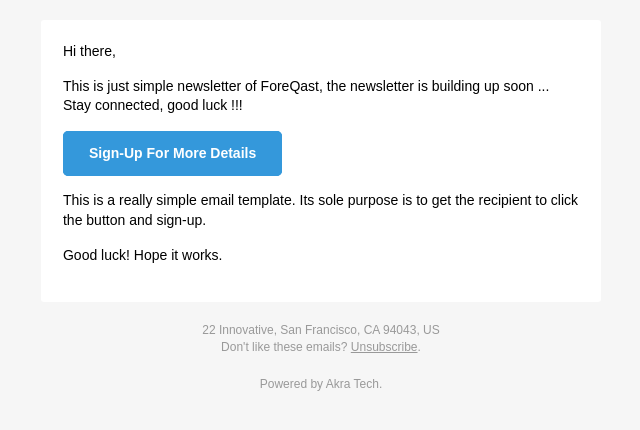
After one commit to git-akratech/foreqast-new, a Python web app: template templates/landing/news_letter_email_v1.html in a window 1280 px wide. The commit adds this page. Shown: the top 430 px of the page, without its empty margins (319-959 px from the left). Run offline with Jinja, Linux system fonts and the light colour scheme; the template is opened without the code that fills it, so the values that code supplies are empty.

Commit message:
Foreqast: Added newsletter functionality

```diff
--- a/requirements.txt
+++ b/requirements.txt
@@ -20,3 +20,4 @@ mysqlclient==2.1.0
 python-dotenv==0.19.2
 SQLAlchemy==1.4.29
 passlib==1.7.4
+sendgrid==6.9.4
--- /dev/null
+++ b/templates/landing/news_letter_email_v1.html
@@ -0,0 +1,405 @@
+<!doctype html>
+<html>
+  <head>
+    <meta name="viewport" content="width=device-width, initial-scale=1.0"/>
+    <meta http-equiv="Content-Type" content="text/html; charset=UTF-8" />
+    <title>ForeQast Newsletter EMail</title>
+    <style>
+      /* -------------------------------------
+          GLOBAL RESETS
+      ------------------------------------- */
+
+      /*All the styling goes here*/
+
+      img {
+        border: none;
+        -ms-interpolation-mode: bicubic;
+        max-width: 100%;
+      }
+
+      body {
+        background-color: #f6f6f6;
+        font-family: sans-serif;
+        -webkit-font-smoothing: antialiased;
+        font-size: 14px;
+        line-height: 1.4;
+        margin: 0;
+        padding: 0;
+        -ms-text-size-adjust: 100%;
+        -webkit-text-size-adjust: 100%;
+      }
+
+      table {
+        border-collapse: separate;
+        mso-table-lspace: 0pt;
+        mso-table-rspace: 0pt;
+        width: 100%; }
+        table td {
+          font-family: sans-serif;
+          font-size: 14px;
+          vertical-align: top;
+      }
+
+      /* -------------------------------------
+          BODY & CONTAINER
+      ------------------------------------- */
+
+      .body {
+        background-color: #f6f6f6;
+        width: 100%;
+      }
+
+      /* Set a max-width, and make it display as block so it will automatically stretch to that width, but will also shrink down on a phone or something */
+      .container {
+        display: block;
+        margin: 0 auto !important;
+        /* makes it centered */
+        max-width: 580px;
+        padding: 10px;
+        width: 580px;
+      }
+
+      /* This should also be a block element, so that it will fill 100% of the .container */
+      .content {
+        box-sizing: border-box;
+        display: block;
+        margin: 0 auto;
+        max-width: 580px;
+        padding: 10px;
+      }
+
+      /* -------------------------------------
+          HEADER, FOOTER, MAIN
+      ------------------------------------- */
+      .main {
+        background: #ffffff;
+        border-radius: 3px;
+        width: 100%;
+      }
+
+      .wrapper {
+        box-sizing: border-box;
+        padding: 20px;
+      }
+
+      .content-block {
+        padding-bottom: 10px;
+        padding-top: 10px;
+      }
+
+      .footer {
+        clear: both;
+        margin-top: 10px;
+        text-align: center;
+        width: 100%;
+      }
+        .footer td,
+        .footer p,
+        .footer span,
+        .footer a {
+          color: #999999;
+          font-size: 12px;
+          text-align: center;
+      }
+
+      /* -------------------------------------
+          TYPOGRAPHY
+      ------------------------------------- */
+      h1,
+      h2,
+      h3,
+      h4 {
+        color: #000000;
+        font-family: sans-serif;
+        font-weight: 400;
+        line-height: 1.4;
+        margin: 0;
+        margin-bottom: 30px;
+      }
+
+      h1 {
+        font-size: 35px;
+        font-weight: 300;
+        text-align: center;
+        text-transform: capitalize;
+      }
+
+      p,
+      ul,
+      ol {
+        font-family: sans-serif;
+        font-size: 14px;
+        font-weight: normal;
+        margin: 0;
+        margin-bottom: 15px;
+      }
+        p li,
+        ul li,
+        ol li {
+          list-style-position: inside;
+          margin-left: 5px;
+      }
+
+      a {
+        color: #3498db;
+        text-decoration: underline;
+      }
+
+      /* -------------------------------------
+          BUTTONS
+      ------------------------------------- */
+      .btn {
+        box-sizing: border-box;
+        width: 100%; }
+        .btn > tbody > tr > td {
+          padding-bottom: 15px; }
+        .btn table {
+          width: auto;
+      }
+        .btn table td {
+          background-color: #ffffff;
+          border-radius: 5px;
+          text-align: center;
+      }
+        .btn a {
+          background-color: #ffffff;
+          border: solid 1px #3498db;
+          border-radius: 5px;
+          box-sizing: border-box;
+          color: #3498db;
+          cursor: pointer;
+          display: inline-block;
+          font-size: 14px;
+          font-weight: bold;
+          margin: 0;
+          padding: 12px 25px;
+          text-decoration: none;
+          text-transform: capitalize;
+      }
+
+      .btn-primary table td {
+        background-color: #3498db;
+      }
+
+      .btn-primary a {
+        background-color: #3498db;
+        border-color: #3498db;
+        color: #ffffff;
+      }
+
+      /* -------------------------------------
+          OTHER STYLES THAT MIGHT BE USEFUL
+      ------------------------------------- */
+      .last {
+        margin-bottom: 0;
+      }
+
+      .first {
+        margin-top: 0;
+      }
+
+      .align-center {
+        text-align: center;
+      }
+
+      .align-right {
+        text-align: right;
+      }
+
+      .align-left {
+        text-align: left;
+      }
+
+      .clear {
+        clear: both;
+      }
+
+      .mt0 {
+        margin-top: 0;
+      }
+
+      .mb0 {
+        margin-bottom: 0;
+      }
+
+      .preheader {
+        color: transparent;
+        display: none;
+        height: 0;
+        max-height: 0;
+        max-width: 0;
+        opacity: 0;
+        overflow: hidden;
+        mso-hide: all;
+        visibility: hidden;
+        width: 0;
+      }
+
+      .powered-by a {
+        text-decoration: none;
+      }
+
+      hr {
+        border: 0;
+        border-bottom: 1px solid #f6f6f6;
+        margin: 20px 0;
+      }
+
+      /* -------------------------------------
+          RESPONSIVE AND MOBILE FRIENDLY STYLES
+      ------------------------------------- */
+      @media only screen and (max-width: 620px) {
+        table.body h1 {
+          font-size: 28px !important;
+          margin-bottom: 10px !important;
+        }
+        table.body p,
+        table.body ul,
+        table.body ol,
+        table.body td,
+        table.body span,
+        table.body a {
+          font-size: 16px !important;
+        }
+        table.body .wrapper,
+        table.body .article {
+          padding: 10px !important;
+        }
+        table.body .content {
+          padding: 0 !important;
+        }
+        table.body .container {
+          padding: 0 !important;
+          width: 100% !important;
+        }
+        table.body .main {
+          border-left-width: 0 !important;
+          border-radius: 0 !important;
+          border-right-width: 0 !important;
+        }
+        table.body .btn table {
+          width: 100% !important;
+        }
+        table.body .btn a {
+          width: 100% !important;
+        }
+        table.body .img-responsive {
+          height: auto !important;
+          max-width: 100% !important;
+          width: auto !important;
+        }
+      }
+
+      /* -------------------------------------
+          PRESERVE THESE STYLES IN THE HEAD
+      ------------------------------------- */
+      @media all {
+        .ExternalClass {
+          width: 100%;
+        }
+        .ExternalClass,
+        .ExternalClass p,
+        .ExternalClass span,
+        .ExternalClass font,
+        .ExternalClass td,
+        .ExternalClass div {
+          line-height: 100%;
+        }
+        .apple-link a {
+          color: inherit !important;
+          font-family: inherit !important;
+          font-size: inherit !important;
+          font-weight: inherit !important;
+          line-height: inherit !important;
+          text-decoration: none !important;
+        }
+        #MessageViewBody a {
+          color: inherit;
+          text-decoration: none;
+          font-size: inherit;
+          font-family: inherit;
+          font-weight: inherit;
+          line-height: inherit;
+        }
+        .btn-primary table td:hover {
+          background-color: #34495e !important;
+        }
+        .btn-primary a:hover {
+          background-color: #34495e !important;
+          border-color: #34495e !important;
+        }
+      }
+
+    </style>
+  </head>
+  <body class="">
+    <span class="preheader">This is preheader text. Some clients will show this text as a preview.</span>
+    <table role="presentation" border="0" cellpadding="0" cellspacing="0" class="body">
+      <tr>
+        <td>&nbsp;</td>
+        <td class="container">
+          <div class="content">
+
+            <!-- START CENTERED WHITE CONTAINER -->
+            <table role="presentation" class="main">
+
+              <!-- START MAIN CONTENT AREA -->
+              <tr>
+                <td class="wrapper">
+                  <table role="presentation" border="0" cellpadding="0" cellspacing="0">
+                    <tr>
+                      <td>
+                        <p>Hi there,</p>
+                        <p>This is just simple newsletter of ForeQast, the newsletter is building up soon ... Stay connected, good luck !!!</p>
+                        <table role="presentation" border="0" cellpadding="0" cellspacing="0" class="btn btn-primary">
+                          <tbody>
+                            <tr>
+                              <td align="left">
+                                <table role="presentation" border="0" cellpadding="0" cellspacing="0">
+                                  <tbody>
+                                    <tr>
+                                      <td> <a href="https://www.foreqast.ai/" target="_blank">Sign-Up For More Details</a> </td>
+                                    </tr>
+                                  </tbody>
+                                </table>
+                              </td>
+                            </tr>
+                          </tbody>
+                        </table>
+                        <p>This is a really simple email template. Its sole purpose is to get the recipient to click the button and sign-up.</p>
+                        <p>Good luck! Hope it works.</p>
+                      </td>
+                    </tr>
+                  </table>
+                </td>
+              </tr>
+
+            <!-- END MAIN CONTENT AREA -->
+            </table>
+            <!-- END CENTERED WHITE CONTAINER -->
+
+            <!-- START FOOTER -->
+            <div class="footer">
+              <table role="presentation" border="0" cellpadding="0" cellspacing="0">
+                <tr>
+                  <td class="content-block">
+                    <span class="apple-link">22 Innovative, San Francisco, CA 94043, US</span>
+                    <br> Don't like these emails? <a href="#">Unsubscribe</a>.
+                  </td>
+                </tr>
+                <tr>
+                  <td class="content-block powered-by">
+                    Powered by <a href="https://www.akratech.in/">Akra Tech</a>.
+                  </td>
+                </tr>
+              </table>
+            </div>
+            <!-- END FOOTER -->
+
+          </div>
+        </td>
+        <td>&nbsp;</td>
+      </tr>
+    </table>
+  </body>
+</html>
```
Also changed, not shown: modules/general/app_init.py (+8 -0 lines), modules/landing/web/landing.py (+35 -0 lines), templates/landing/index.html (+28 -6 lines), 1 other file.
